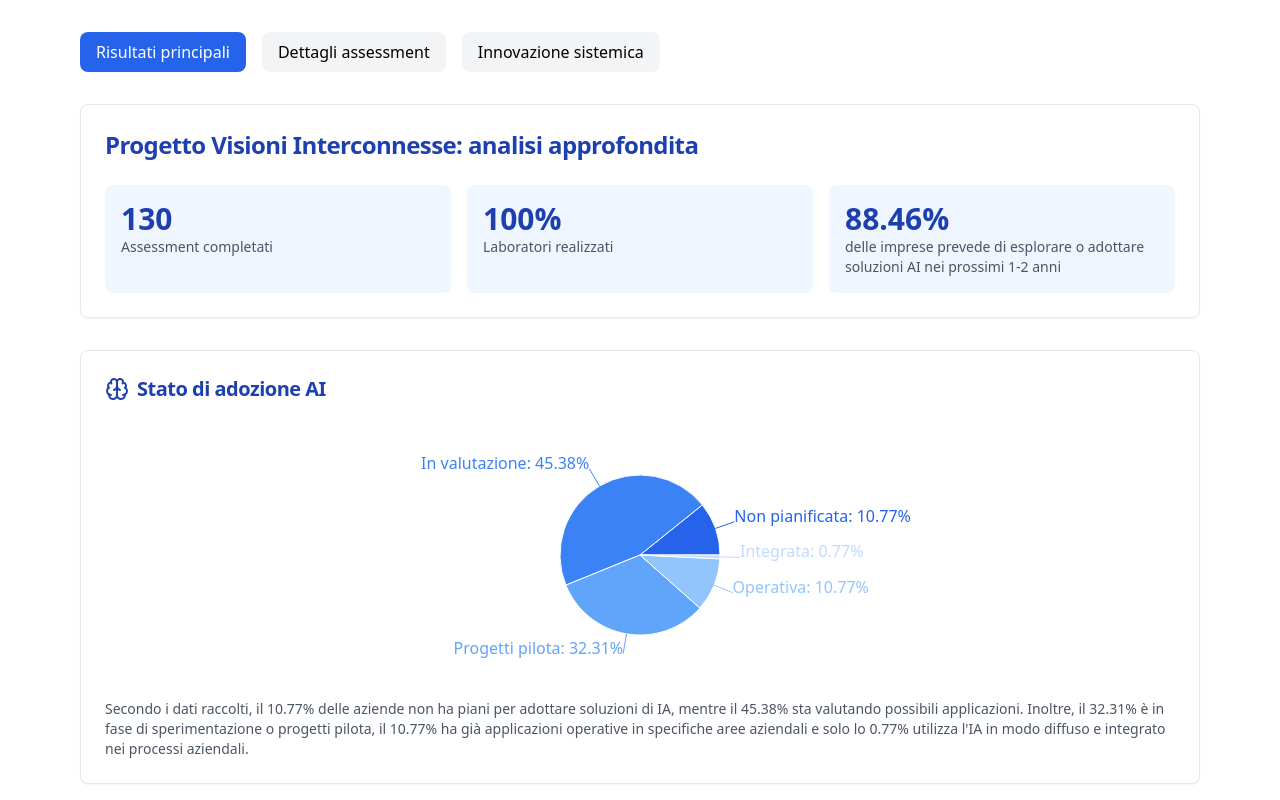
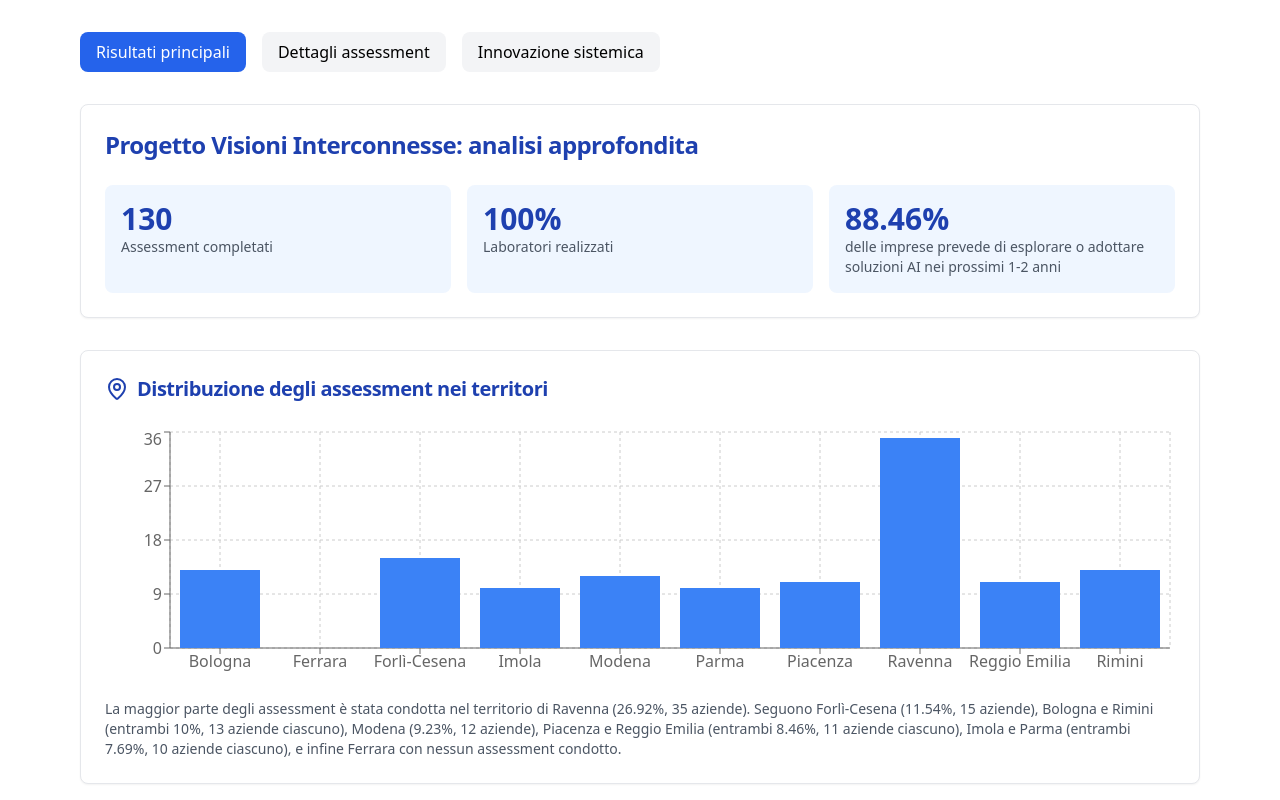
Before and after one commit to giadaf-boosha/cna-ppt, a Next.js app: page / in a window 1280 px wide. Shown: the top 800 px of the page. Built offline with nearby package versions, Linux system fonts and the light colour scheme.

Commit message:
Update VisioniPresentation.tsx

```diff
--- a/src/components/VisioniPresentation.tsx
+++ b/src/components/VisioniPresentation.tsx
@@ -24,13 +24,14 @@ import {
   Banknote,
   Workflow,
   ArrowUpRight,
-  PieChart as PieChartIcon
+  PieChart as PieChartIcon,
+  MapPin // Import dell'icona per il nuovo grafico
 } from 'lucide-react';
 
 const VisioniPresentation = () => {
   const [activeSection, setActiveSection] = useState('results'); // results, details, innovation
 
-  const COLORS = ['#2563EB', '#3B82F6', '#60A5FA', '#93C5FD', '#BFDBFE'];
+  const COLORS = ['#2563EB', '#3B82F6', '#60A5FA', '#93C5FD', '#BFDBFE', '#A5B4FC', '#6366F1', '#4F46E5', '#4338CA', '#3730A3'];
 
   // Dati per i grafici aggiornati
   const adoptionStatus = [
@@ -63,6 +64,19 @@ const VisioniPresentation = () => {
     { name: 'Incertezza benefici', value: 44.55 },
     { name: 'Mancanza competenze', value: 38.18 },
     { name: 'Costi implementazione', value: 19.09 }
+  ];
+
+  const assessmentDistribution = [
+    { name: 'Bologna', value: 13 },
+    { name: 'Ferrara', value: 0 },
+    { name: 'Forlì-Cesena', value: 15 },
+    { name: 'Imola', value: 10 },
+    { name: 'Modena', value: 12 },
+    { name: 'Parma', value: 10 },
+    { name: 'Piacenza', value: 11 },
+    { name: 'Ravenna', value: 35 },
+    { name: 'Reggio Emilia', value: 11 },
+    { name: 'Rimini', value: 13 }
   ];
 
   return (
@@ -129,6 +143,33 @@ const VisioniPresentation = () => {
             </CardContent>
           </Card>
 
+          {/* Distribuzione Assessment nei Territori */}
+          <Card className="bg-white">
+            <CardHeader>
+              <CardTitle className="text-xl font-bold text-blue-800 flex items-center gap-2">
+                <MapPin className="w-6 h-6" />
+                Distribuzione degli assessment nei territori
+              </CardTitle>
+            </CardHeader>
+            <CardContent>
+              <div className="h-64">
+                <ResponsiveContainer width="100%" height="100%">
+                  <BarChart data={assessmentDistribution}>
+                    <CartesianGrid strokeDasharray="3 3" />
+                    <XAxis dataKey="name" />
+                    <YAxis />
+                    <Tooltip />
+                    <Bar dataKey="value" fill="#3B82F6" />
+                  </BarChart>
+                </ResponsiveContainer>
+              </div>
+              {/* Commento sotto il grafico */}
+              <p className="mt-4 text-sm text-gray-600">
+                La maggior parte degli assessment è stata condotta nel territorio di Ravenna (26.92%, 35 aziende). Seguono Forlì-Cesena (11.54%, 15 aziende), Bologna e Rimini (entrambi 10%, 13 aziende ciascuno), Modena (9.23%, 12 aziende), Piacenza e Reggio Emilia (entrambi 8.46%, 11 aziende ciascuno), Imola e Parma (entrambi 7.69%, 10 aziende ciascuno), e infine Ferrara con nessun assessment condotto.
+              </p>
+            </CardContent>
+          </Card>
+
           {/* Stato di adozione */}
           <Card className="bg-white">
             <CardHeader>
@@ -160,7 +201,7 @@ const VisioniPresentation = () => {
               </div>
               {/* Commento sotto il grafico */}
               <p className="mt-4 text-sm text-gray-600">
-                Secondo i dati raccolti, il 10.77% delle aziende non ha piani per adottare soluzioni di IA, mentre il 45.38% sta valutando possibili applicazioni. Inoltre, il 32.31% è in fase di sperimentazione o progetti pilota, il 10.77% ha già applicazioni operative in specifiche aree aziendali e solo lo 0.77% utilizza l'IA in modo diffuso e integrato nei processi aziendali.
+                Secondo i dati raccolti, il 10.77% delle aziende non ha piani per adottare soluzioni di IA, mentre il 45.38% sta valutando possibili applicazioni. Inoltre, il 32.31% è in fase di sperimentazione o progetti pilota, il 10.77% ha già applicazioni operative in specifiche aree aziendali e solo lo 0.77% utilizza l&apos;IA in modo diffuso e integrato nei processi aziendali.
               </p>
             </CardContent>
           </Card>
@@ -187,7 +228,7 @@ const VisioniPresentation = () => {
               </div>
               {/* Commento sotto il grafico */}
               <p className="mt-4 text-sm text-gray-600">
-                I principali benefici attesi dall'adozione dell'IA sono l'aumento di produttività ed efficienza dei processi (59.23%), il potenziamento delle attività di marketing e vendita (49.23%), l'automazione di attività ripetitive e a basso valore aggiunto (36.15%), la riduzione dei costi operativi (32.31%) e il miglioramento della qualità di prodotti e servizi (30.77%).
+                I principali benefici attesi dall&apos;adozione dell&apos;IA sono l&apos;aumento di produttività ed efficienza dei processi (59.23%), il potenziamento delle attività di marketing e vendita (49.23%), l&apos;automazione di attività ripetitive e a basso valore aggiunto (36.15%), la riduzione dei costi operativi (32.31%) e il miglioramento della qualità di prodotti e servizi (30.77%).
               </p>
             </CardContent>
           </Card>
@@ -214,7 +255,7 @@ const VisioniPresentation = () => {
               </div>
               {/* Commento sotto il grafico */}
               <p className="mt-4 text-sm text-gray-600">
-                Le aree di maggiore interesse per l'utilizzo dell'IA generativa sono la generazione di testi e contenuti (83.61%), la generazione di immagini e video (52.46%), la generazione di design e progetti (38.52%), la generazione di codice e software (31.15%) e la generazione di audio e musica (9.02%).
+                Le aree di maggiore interesse per l&apos;utilizzo dell&apos;IA generativa sono la generazione di testi e contenuti (83.61%), la generazione di immagini e video (52.46%), la generazione di design e progetti (38.52%), la generazione di codice e software (31.15%) e la generazione di audio e musica (9.02%).
               </p>
             </CardContent>
           </Card>
@@ -241,7 +282,7 @@ const VisioniPresentation = () => {
               </div>
               {/* Commento sotto il grafico */}
               <p className="mt-4 text-sm text-gray-600">
-                Le principali sfide nell'adozione dell'IA sono la mancanza di conoscenza e comprensione delle opportunità offerte dall'IA (57.27%), la difficoltà nell'identificare i casi d'uso e le applicazioni più rilevanti (49.09%), l'incertezza sui benefici concreti dell'IA per il business (44.55%), la mancanza di competenze interne per valutare e implementare soluzioni IA (38.18%) e le preoccupazioni sui costi e sui tempi di implementazione (19.09%).
+                Le principali sfide nell&apos;adozione dell&apos;IA sono la mancanza di conoscenza e comprensione delle opportunità offerte dall&apos;IA (57.27%), la difficoltà nell&apos;identificare i casi d&apos;uso e le applicazioni più rilevanti (49.09%), l&apos;incertezza sui benefici concreti dell&apos;IA per il business (44.55%), la mancanza di competenze interne per valutare e implementare soluzioni IA (38.18%) e le preoccupazioni sui costi e sui tempi di implementazione (19.09%).
               </p>
             </CardContent>
           </Card>
```
